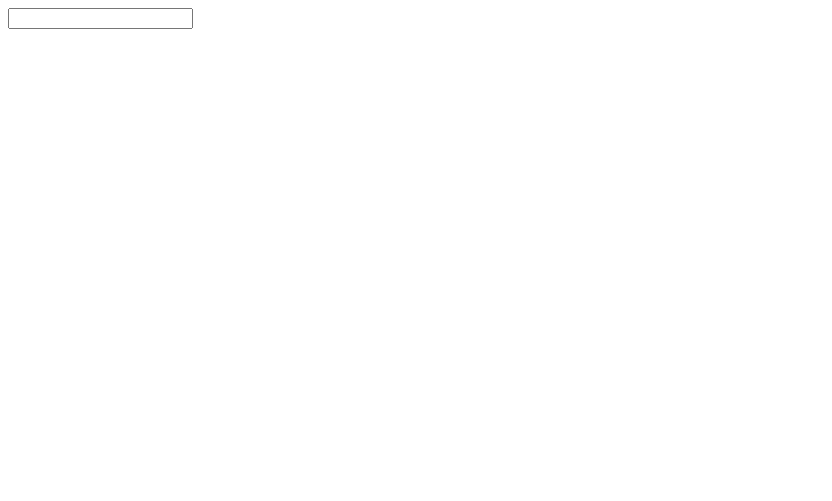
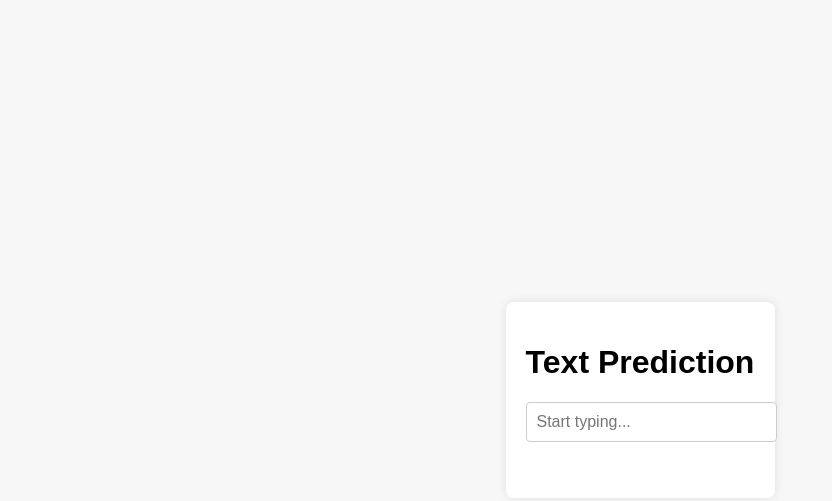
Before and after one commit to nikhiltamatta/predictive-type, a plain HTML site: page index.html in a window 1280 px wide. Shown: the whole page, without its empty margins (0-832 px from the left). Drawn offline with Linux system fonts and the light colour scheme.

Commit message:
Update index.html

```diff
--- a/index.html
+++ b/index.html
@@ -4,10 +4,61 @@
     <meta charset="UTF-8">
     <meta name="viewport" content="width=device-width, initial-scale=1.0">
     <title>Text Prediction</title>
+    <style>
+        body {
+            font-family: Arial, sans-serif;
+            background-color: #f7f7f7;
+            margin: 0;
+            padding: 0;
+            display: flex;
+            justify-content: center;
+            align-items: center;
+            height: 100vh;
+        }
+
+        .container {
+            max-width: 400px;
+            background-color: #fff;
+            border-radius: 8px;
+            padding: 20px;
+            box-shadow: 0 0 10px rgba(0, 0, 0, 0.1);
+            text-align: center;
+        }
+
+        input[type="text"] {
+            width: 100%;
+            padding: 10px;
+            margin-bottom: 20px;
+            border: 1px solid #ccc;
+            border-radius: 4px;
+            font-size: 16px;
+        }
+
+        ul {
+            list-style-type: none;
+            padding: 0;
+        }
+
+        li {
+            padding: 10px;
+            background-color: #f2f2f2;
+            margin-bottom: 5px;
+            border-radius: 4px;
+            cursor: pointer;
+            transition: background-color 0.3s;
+        }
+
+        li:hover {
+            background-color: #e0e0e0;
+        }
+    </style>
 </head>
 <body>
-    <input type="text" id="inputText" oninput="getPredictions()">
-    <ul id="suggestions"></ul>
+    <div class="container">
+        <h1>Text Prediction</h1>
+        <input type="text" id="inputText" placeholder="Start typing...">
+        <ul id="suggestions"></ul>
+    </div>
 
     <script>
         function getPredictions() {
@@ -33,6 +84,9 @@
                 console.error('Error:', error);
             });
         }
+
+        // Add event listener for input changes
+        document.getElementById('inputText').addEventListener('input', getPredictions);
     </script>
 </body>
 </html>
```
